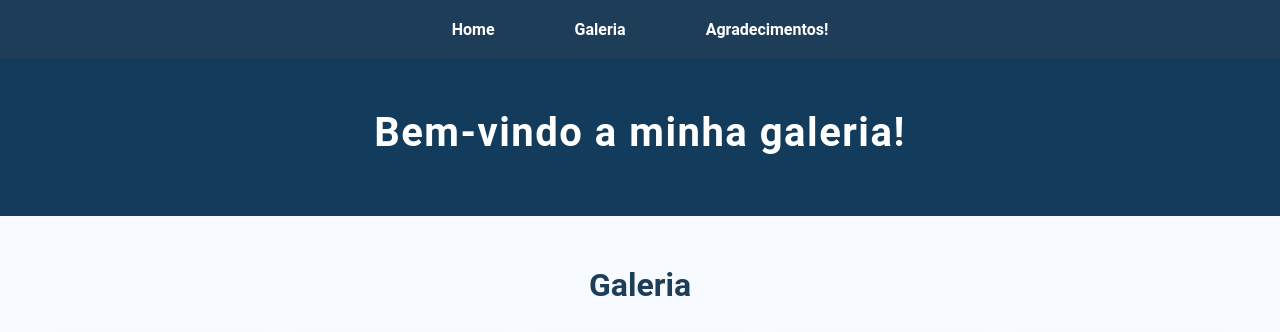
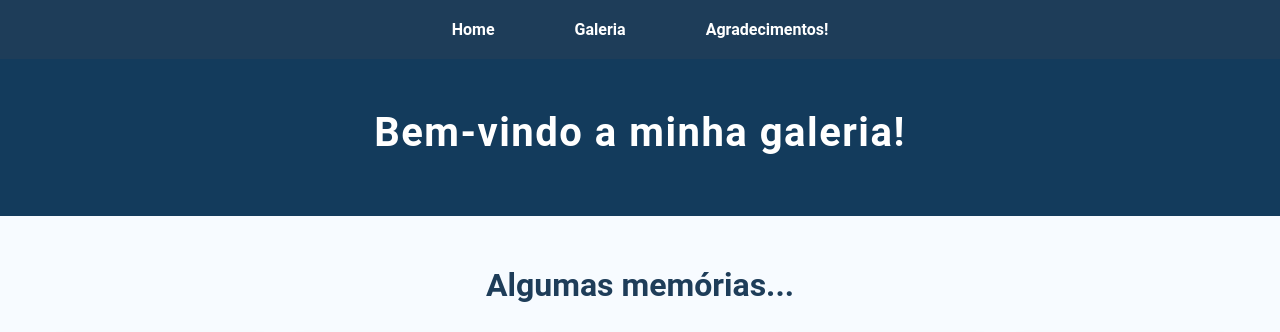
Before and after one commit to giovanawx98/memoriass3e, a plain HTML site: page index.html in a window 1280 px wide. Shown: the top 332 px of the page. Drawn offline with Linux system fonts and the light colour scheme.

Commit message:
Update index.html

```diff
--- a/index.html
+++ b/index.html
@@ -3,7 +3,7 @@
 <head>
     <meta charset="UTF-8">
     <meta name="viewport" content="width=device-width, initial-scale=1.0">
-    <title>Minhas galeria</title>
+    <title>Minha galeria</title>
     <link rel="stylesheet" href="style.css">
 </head>
 <body>
@@ -36,7 +36,7 @@
 
     <main>
         <section id="galeria" class="gallery">
-            <h2>Galeria</h2>
+            <h2>Algumas memórias...</h2>
             <div class="photo-grid">
                 <div id="foto1" class="photo">
                     <img src="img11.JPG" alt="Foto 1">
```
